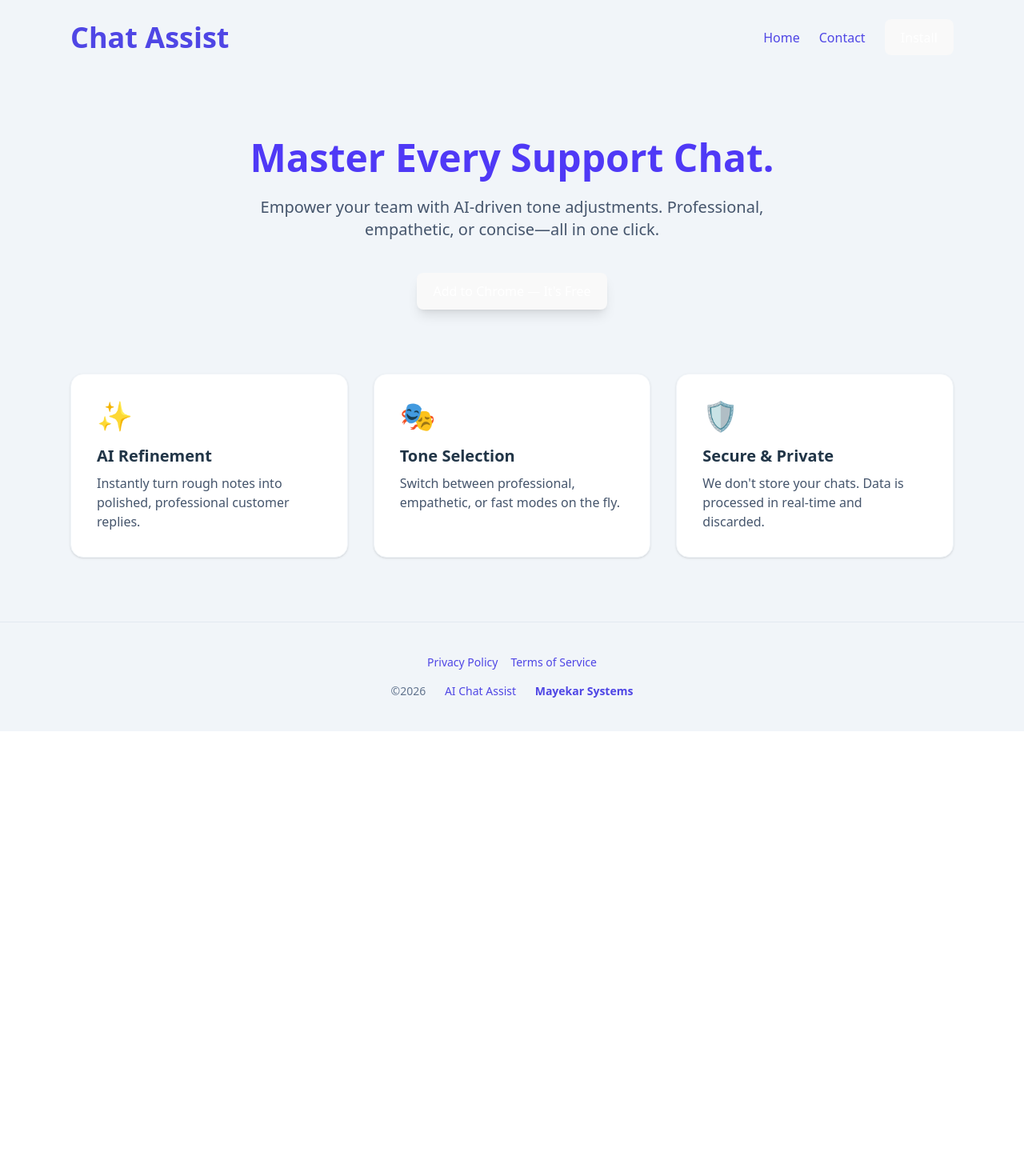
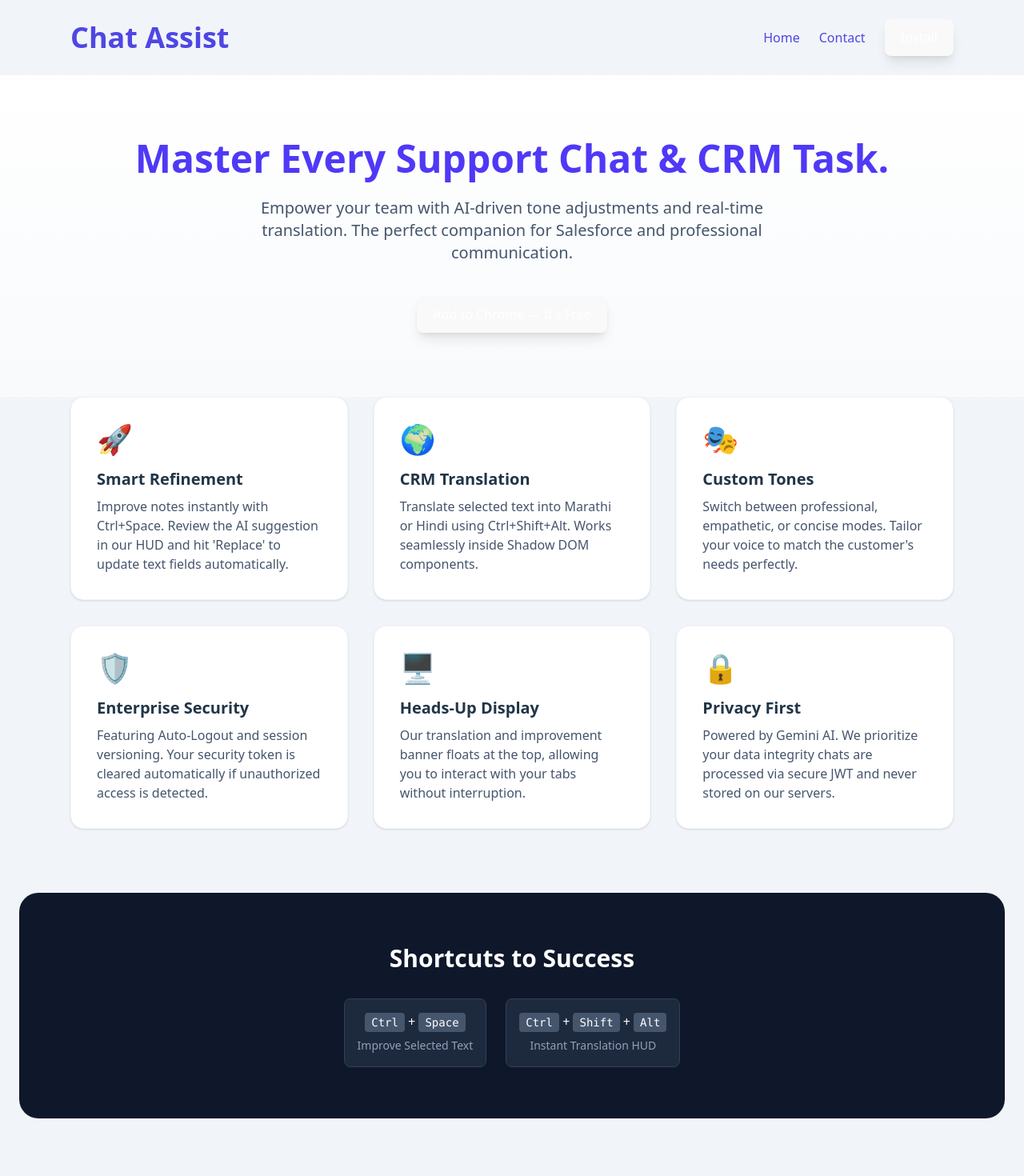
Before and after one commit to steamhAT/Chat-Assist-Homepage, a React (Vite) app: page / in a window 1280 px wide. Shown: the top 1470 px of the page at 80% size. Before the commit the page ends 914 px from the top, so only its background shows below. Built offline with nearby package versions, Linux system fonts and the light colour scheme.

Commit message:
Translation details updated on home page.

```diff
--- a/src/App.tsx
+++ b/src/App.tsx
@@ -1,20 +1,33 @@
-import { BrowserRouter as Router, Routes, Route, Link } from 'react-router-dom';
-import Home from './Home';
-import Contact from './Contact';
-import Terms from './Terms';
-import Privacy from './Privacy';
+import { BrowserRouter as Router, Routes, Route, Link } from "react-router-dom";
+import Home from "./Home";
+import Contact from "./Contact";
+import Terms from "./Terms";
+import Privacy from "./Privacy";
 
 export default function App() {
+  const chromeStoreUrl = import.meta.env.VITE_CHROMELINK;
+
   return (
     <Router>
       <div className="min-h-screen bg-slate-100">
         {/* Navigation Bar */}
         <nav className="flex justify-between items-center p-6 max-w-6xl mx-auto">
-          <Link to="/" className="text-4xl font-extrabold text-indigo-600">Chat Assist</Link>
+          <Link to="/" className="text-4xl font-extrabold text-indigo-600">
+            Chat Assist
+          </Link>
           <div className="space-x-6 flex items-center">
-            <Link to="/" className="hover:text-blue-600 font-medium">Home</Link>
-            <Link to="/contact" className="hover:text-blue-600 font-medium">Contact</Link>
-            <button className="bg-blue-600 text-white px-5 py-2 rounded-lg">Install</button>
+            <Link to="/" className="hover:text-blue-600 font-medium">
+              Home
+            </Link>
+            <Link to="/contact" className="hover:text-blue-600 font-medium">
+              Contact
+            </Link>
+            <button
+              onClick={() => window.open(chromeStoreUrl)}
+              className="bg-blue-600 text-white text-lg px-8 py-4 rounded-xl font-bold shadow-lg hover:shadow-blue-200 transition-all"
+            >
+              Install
+            </button>
           </div>
         </nav>
 
@@ -26,7 +39,6 @@ export default function App() {
           <Route path="/terms" element={<Terms />} />
         </Routes>
 
-
         {/* Footer */}
         <footer className="border-t border-slate-200 py-10 text-center text-slate-500 text-sm">
           <div className="space-x-4 mb-4">
@@ -37,7 +49,15 @@ export default function App() {
               Terms of Service
             </a>
           </div>
-        <p>©{new Date ().getFullYear()} <a href="/" className='mx-5'>AI Chat Assist</a> <strong><a href="https://mayekars.com">Mayekar Systems</a></strong></p>
+          <p>
+            ©{new Date().getFullYear()}{" "}
+            <a href="/" className="mx-5">
+              AI Chat Assist
+            </a>{" "}
+            <strong>
+              <a href="https://mayekars.com">Mayekar Systems</a>
+            </strong>
+          </p>
         </footer>
       </div>
     </Router>
--- a/src/Home.tsx
+++ b/src/Home.tsx
@@ -1,3 +1,4 @@
+import React from 'react';
 
 // 1. Define the shape of your props
 interface FeatureCardProps {
@@ -7,26 +8,22 @@ interface FeatureCardProps {
 }
 
 const Home = () => {
-    const chromeStoreUrl = import.meta.env.VITE_CHROMELINK;
-
-
-
+  const chromeStoreUrl = import.meta.env.VITE_CHROMELINK;
 
   return (
     <>
-
       {/* Hero Section */}
-      <header className="text-center py-20 px-4">
+      <header className="text-center py-20 px-4 bg-gradient-to-b from-white to-slate-50">
         <h2 className="text-5xl text-indigo-600 font-bold mb-6">
-          Master Every Support Chat.
+          Master Every Support Chat & CRM Task.
         </h2>
         <p className="text-xl text-slate-600 max-w-2xl mx-auto mb-10">
-          Empower your team with AI-driven tone adjustments. Professional,
-          empathetic, or concise—all in one click.
+          Empower your team with AI-driven tone adjustments and real-time translation.
+          The perfect companion for Salesforce and professional communication.
         </p>
         <button
           onClick={() => window.open(chromeStoreUrl)}
-          className="bg-blue-600 text-white text-lg px-8 py-4 rounded-xl font-bold shadow-lg hover:shadow-blue-200 transition-all"
+          className="bg-blue-600 text-white text-lg px-8 py-4 rounded-xl font-bold shadow-lg hover:shadow-blue-200 transition-all hover:scale-105 active:scale-95"
         >
           Add to Chrome — It's Free
         </button>
@@ -34,28 +31,71 @@ const Home = () => {
 
       {/* Features Grid */}
       <section className="max-w-6xl mx-auto grid md:grid-cols-3 gap-8 px-6 pb-20">
+        {/* New Feature: AI Refinement with Replace */}
         <FeatureCard
-          icon="✨"
-          title="AI Refinement"
-          desc="Instantly turn rough notes into polished, professional customer replies."
+          icon="🚀"
+          title="Smart Refinement"
+          desc="Improve notes instantly with Ctrl+Space. Review the AI suggestion in our HUD and hit 'Replace' to update text fields automatically."
         />
+
+        {/* New Feature: Translation HUD */}
+        <FeatureCard
+          icon="🌍"
+          title="CRM Translation"
+          desc="Translate selected text into Marathi or Hindi using Ctrl+Shift+Alt. Works seamlessly inside Shadow DOM components."
+        />
+
+        {/* Existing Feature: Tone Selection */}
         <FeatureCard
           icon="🎭"
-          title="Tone Selection"
-          desc="Switch between professional, empathetic, or fast modes on the fly."
+          title="Custom Tones"
+          desc="Switch between professional, empathetic, or concise modes. Tailor your voice to match the customer's needs perfectly."
         />
+
+        {/* New Feature: Security/Auto-Logout */}
         <FeatureCard
           icon="🛡️"
-          title="Secure & Private"
-          desc="We don't store your chats. Data is processed in real-time and discarded."
+          title="Enterprise Security"
+          desc="Featuring Auto-Logout and session versioning. Your security token is cleared automatically if unauthorized access is detected."
         />
+
+        {/* New Feature: Non-Intrusive UI */}
+        <FeatureCard
+          icon="🖥️"
+          title="Heads-Up Display"
+          desc="Our translation and improvement banner floats at the top, allowing you to interact with your tabs without interruption."
+        />
+
+        {/* Existing Feature: Privacy */}
+        <FeatureCard
+          icon="🔒"
+          title="Privacy First"
+          desc="Powered by Gemini AI. We prioritize your data integrity chats are processed via secure JWT and never stored on our servers."
+        />
+      </section>
+
+      {/* Quick Setup Guide for Players/Users */}
+      <section className="bg-slate-900 text-white py-16 px-6 rounded-3xl mx-6 mb-20">
+        <div className="max-w-4xl mx-auto text-center">
+          <h3 className="text-3xl font-bold mb-8">Shortcuts to Success</h3>
+          <div className="flex flex-wrap justify-center gap-6">
+            <div className="bg-slate-800 p-4 rounded-lg border border-slate-700">
+              <kbd className="bg-slate-600 px-2 py-1 rounded text-sm">Ctrl</kbd> + <kbd className="bg-slate-600 px-2 py-1 rounded text-sm">Space</kbd>
+              <p className="mt-2 text-slate-400 text-sm">Improve Selected Text</p>
+            </div>
+            <div className="bg-slate-800 p-4 rounded-lg border border-slate-700">
+              <kbd className="bg-slate-600 px-2 py-1 rounded text-sm">Ctrl</kbd> + <kbd className="bg-slate-600 px-2 py-1 rounded text-sm">Shift</kbd> + <kbd className="bg-slate-600 px-2 py-1 rounded text-sm">Alt</kbd>
+              <p className="mt-2 text-slate-400 text-sm">Instant Translation HUD</p>
+            </div>
+          </div>
+        </div>
       </section>
     </>
   );
 };
 
 const FeatureCard = ({ icon, title, desc }: FeatureCardProps) => (
-  <div className="bg-white p-8 rounded-2xl shadow-sm border border-slate-100">
+  <div className="bg-white p-8 rounded-2xl shadow-sm border border-slate-100 hover:border-indigo-100 hover:shadow-md transition-all">
     <div className="text-4xl mb-4">{icon}</div>
     <h3 className="text-xl font-bold mb-2">{title}</h3>
     <p className="text-slate-600">{desc}</p>
```
Lines whose indentation alone changed are shown as unchanged.
